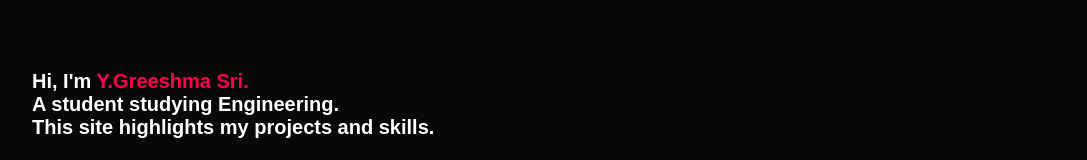
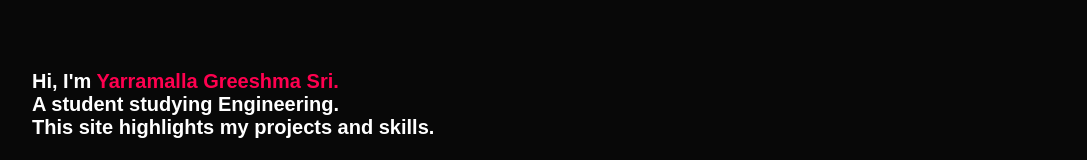
Before and after one commit to Greeshmasri315/protofolio, a plain HTML site: page index.html in a window 1280 px wide. Shown: the part 186-346 px from the top of the page, without its empty margins (96-1183 px from the left). Drawn offline with Linux system fonts and the light colour scheme.

Commit message:
Update index.html

```diff
--- a/index.html
+++ b/index.html
@@ -23,7 +23,7 @@
 <i class="fa-solid fa-bars" onclick="openmenu()"></i>
 </nav>
 <div class="header-text">
-<h1>Hi, I'm <span>Y.Greeshma Sri.</span><br>A student studying Engineering.<br>This site highlights my projects and skills.</h1>
+<h1>Hi, I'm <span>Yarramalla Greeshma Sri.</span><br>A student studying Engineering.<br>This site highlights my projects and skills.</h1>
 </div>
 </div>
 <div>
```
